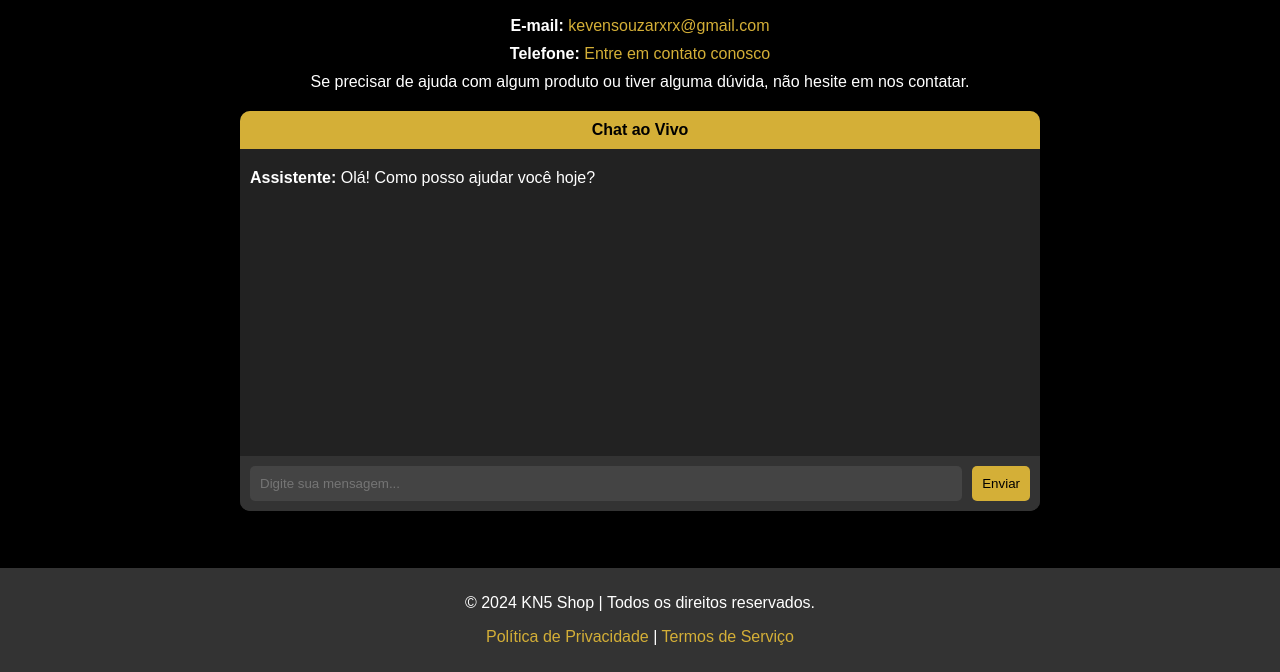
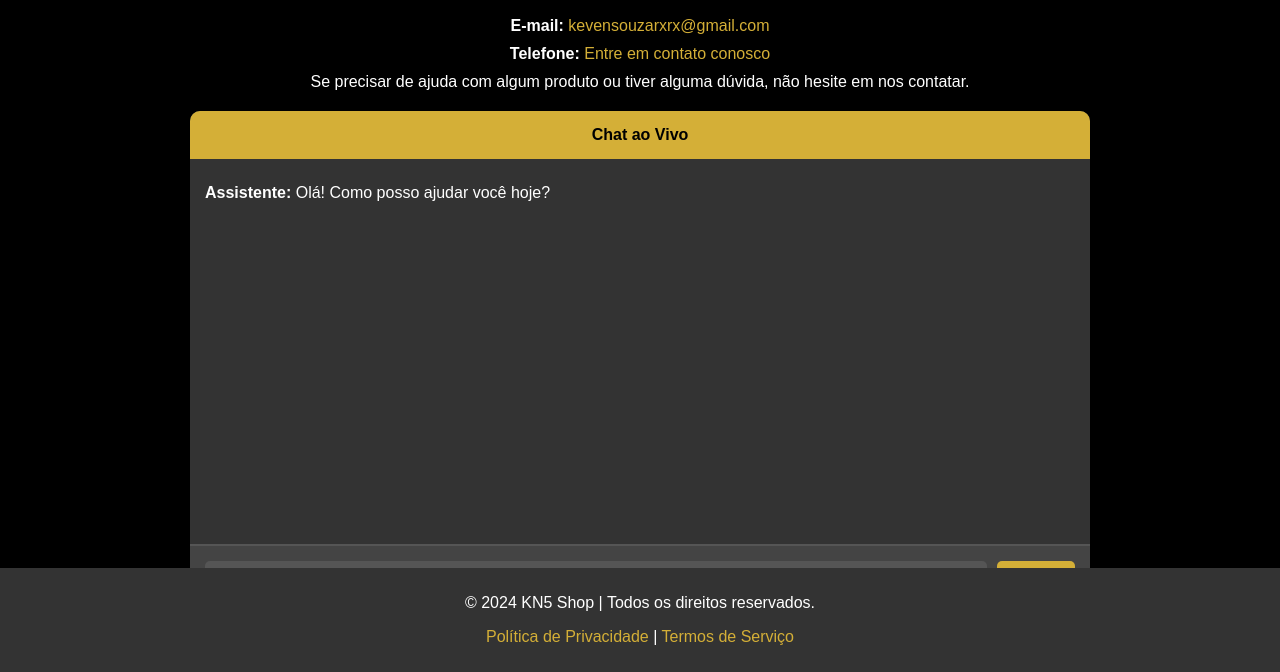
Before and after one commit to KN5Shop/KN5Shop.github.io, a plain HTML site: page support.html in a window 1280 px wide. Shown: the part 128-800 px from the top of the page. Drawn offline with Linux system fonts and the light colour scheme.

Commit message:
Atualização V10 Suporte

```diff
--- a/support.html
+++ b/support.html
@@ -62,6 +62,8 @@
             padding: 20px;
             background-color: #000; /* Fundo preto para a seção de suporte */
             color: #fff; /* Texto branco */
+            max-width: 1200px;
+            margin: auto;
         }
 
         .support h2 {
@@ -71,9 +73,8 @@
         }
 
         .support .info {
-            max-width: 800px;
-            margin: 0 auto;
             text-align: center;
+            margin-bottom: 20px;
         }
 
         .support p {
@@ -95,48 +96,46 @@
         /* Estilos do chat */
         .chat-widget {
             width: 100%;
-            max-width: 800px;
-            height: 400px;
-            background-color: #333;
+            max-width: 900px;
+            height: 500px;
+            background-color: #444;
             color: #fff;
             border-radius: 10px;
-            margin: 20px auto 0 auto; /* Centralizado logo abaixo do texto */
-            box-shadow: 0 0 10px rgba(0,0,0,0.5);
+            margin: 20px auto;
+            box-shadow: 0 0 15px rgba(0,0,0,0.7);
             overflow: hidden;
             display: flex;
             flex-direction: column;
+            position: relative;
             transition: box-shadow 0.3s;
         }
 
         .chat-widget:hover {
-            box-shadow: 0 0 15px rgba(0,0,0,0.7);
+            box-shadow: 0 0 20px rgba(0,0,0,0.9);
         }
 
         .chat-header {
             background-color: #d4af37; /* Cor dourada para o cabeçalho do chat */
             color: #000;
-            padding: 10px;
+            padding: 15px;
             text-align: center;
             font-weight: bold;
-            transition: background-color 0.3s;
-        }
-
-        .chat-header:hover {
-            background-color: #b59427; /* Tom mais escuro de dourado no hover */
         }
 
         .chat-body {
             flex: 1;
-            padding: 10px;
+            padding: 15px;
             overflow-y: auto;
-            background-color: #222; /* Fundo do corpo do chat */
+            background-color: #333; /* Fundo do corpo do chat */
+            border-bottom: 1px solid #555;
         }
 
         .chat-footer {
-            background-color: #333; /* Fundo do rodapé do chat */
-            padding: 10px;
+            background-color: #444; /* Fundo do rodapé do chat */
+            padding: 15px;
             display: flex;
             align-items: center;
+            border-top: 1px solid #555;
         }
 
         .chat-footer input {
@@ -145,20 +144,19 @@
             border: none;
             border-radius: 5px;
             margin-right: 10px;
-            background-color: #444; /* Cor de fundo do campo de entrada */
+            background-color: #555; /* Cor de fundo do campo de entrada */
             color: #fff; /* Texto branco */
-            transition: background-color 0.3s;
         }
 
         .chat-footer input:focus {
             outline: none;
-            background-color: #555; /* Tom mais claro de cinza no foco */
+            background-color: #666; /* Tom mais claro de cinza no foco */
         }
 
         .chat-footer button {
             background-color: #d4af37; /* Cor dourada para o botão */
             border: none;
-            padding: 10px;
+            padding: 10px 20px;
             border-radius: 5px;
             color: #000;
             cursor: pointer;
```
